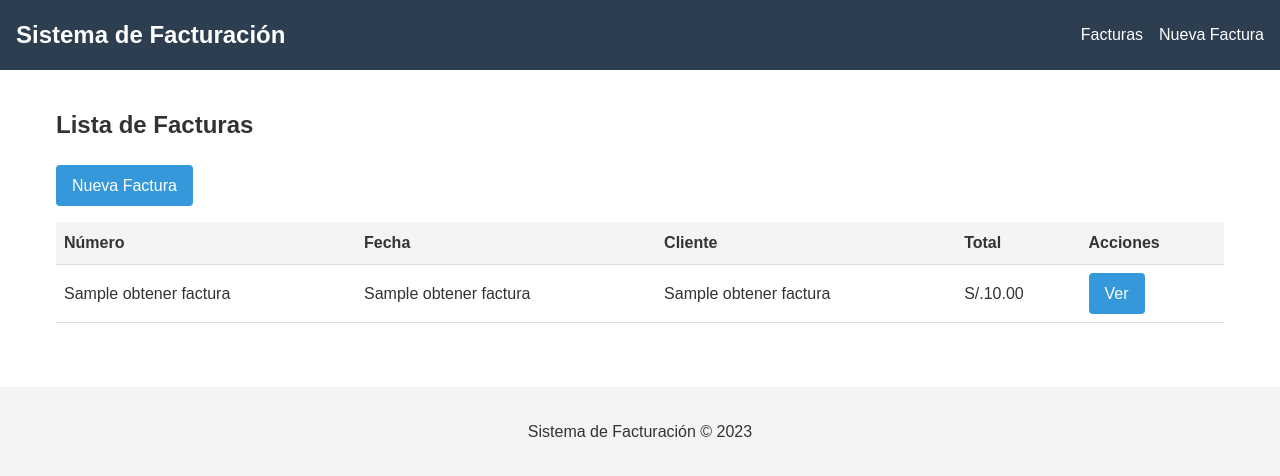
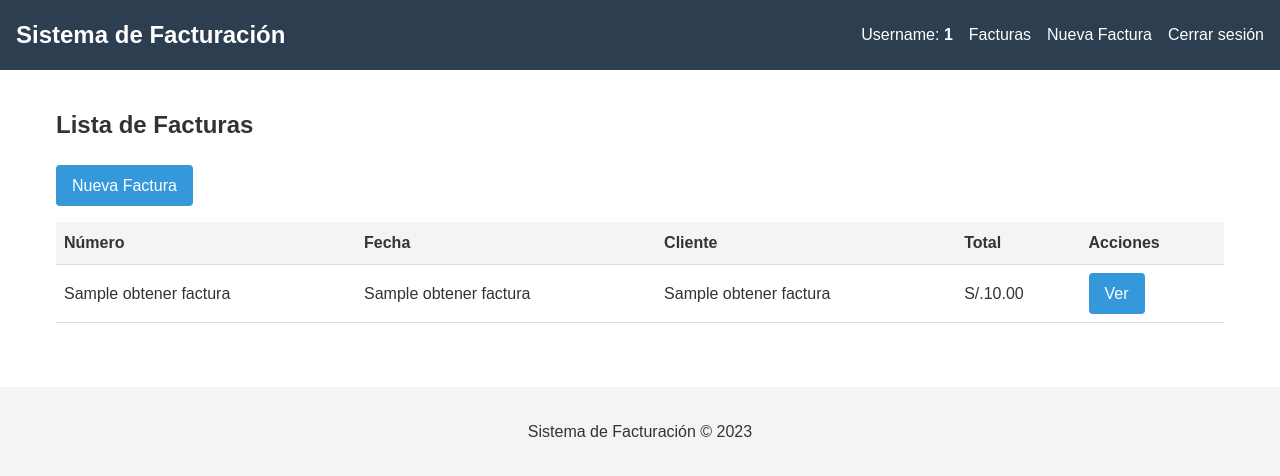
Before and after one commit to Fidel-Arias/ModuloFacturacion, a Flask app: page /facturas in a window 1280 px wide. Shown: the top 476 px of the page. Run offline with Flask 3, Linux system fonts and the light colour scheme; the visitor is signed in with stand-in values (Sample User, id 1); a database or web service that is not in the repository returns one stand-in record (values such as "Sample title"); some libraries are stand-ins or nearby versions.

Commit message:
feat: Agregar nuevo elemento en el navbar para mostrar el nombre de usuario y opción de cerrar sesión

```diff
--- a/templates/base.html
+++ b/templates/base.html
@@ -6,14 +6,17 @@
     <title>Sistema de Facturación</title>
     <link rel="stylesheet" href="{{ url_for('static', filename='style.css') }}">
 </head>
-
 <body>
     <header>
         <h1>Sistema de Facturación</h1>
         <nav>
             <ul>
+                {% if session.get('usuario') %}
+                    <li>Username: <strong>{{ session['usuario'] }}</strong></li>
+                {% endif %}
                 <li><a href="{{ url_for('listar_facturas') }}">Facturas</a></li>
                 <li><a href="{{ url_for('nueva_factura') }}">Nueva Factura</a></li>
+                <li><a href="{{ url_for('logout') }}" class="cerrar_sesion">Cerrar sesión</a></li>
             </ul>
         </nav>
     </header>
```
